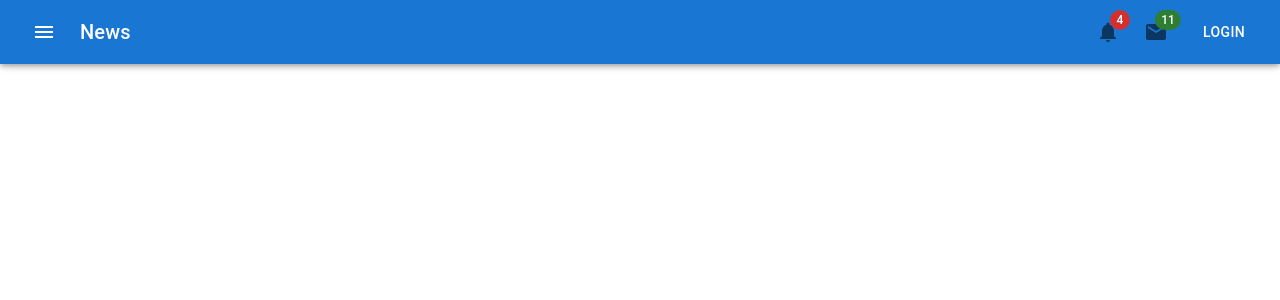
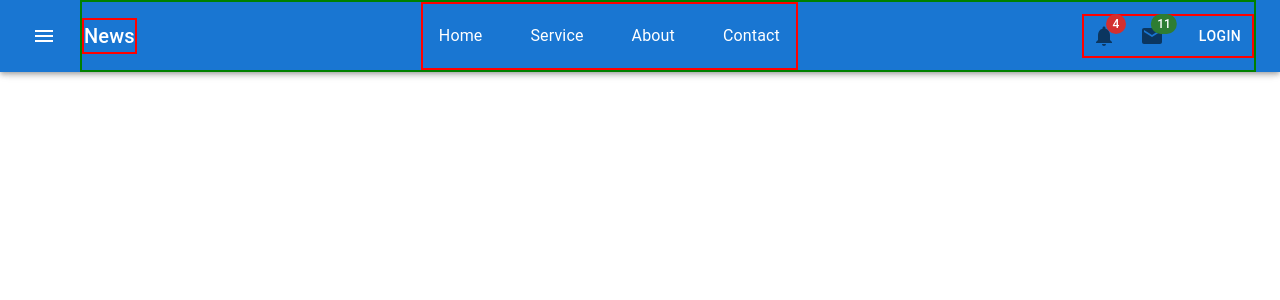
Before and after one commit to Emam-Bokhari/MUI, a React (Vite) app: page / in a window 1280 px wide. Shown: the top 300 px of the page. Built offline with nearby package versions, Linux system fonts and the light colour scheme.

Commit message:
update navbar

```diff
--- a/src/components/Navbar.jsx
+++ b/src/components/Navbar.jsx
@@ -4,6 +4,10 @@ import {
   Box,
   Button,
   IconButton,
+  List,
+  ListItem,
+  ListItemButton,
+  ListItemText,
   Toolbar,
   Typography,
 } from "@mui/material";
@@ -13,6 +17,7 @@ import NotificationsIcon from "@mui/icons-material/Notifications";
 import MailIcon from "@mui/icons-material/Mail";
 
 export default function Navbar() {
+  const navItems = ["Home","Service", "About", "Contact"];
   return (
     <Fragment>
       <Box>
@@ -22,10 +27,37 @@ export default function Navbar() {
               <MenuIcon size="large" />
             </IconButton>
 
-            <Typography variant="h6" component="div" sx={{ flexGrow: 1 }}>
+            <Box
+              sx={{
+                flexGrow: 1,
+                border: "2px solid green",
+                display: "flex",
+                alignItems: "center",
+                justifyContent: "space-between",
+              }}
+            >
+              <Typography
+                variant="h6"
+                component="div"
+                sx={{ border: "2px solid red" }}
+              >
                 News
               </Typography>
 
+              {/* nav list */}
+              <Box>
+                <List sx={{ display: "flex", border: "2px solid red",gap:2 }}>
+                  {navItems.map((item) => (
+                    <ListItem key={item} disablePadding>
+                      <ListItemButton sx={{ textAlign: "center" }}>
+                        <ListItemText primary={item} />
+                      </ListItemButton>
+                    </ListItem>
+                  ))}
+                </List>
+              </Box>
+
+              <Box sx={{ border: "2px solid red" }}>
                 <IconButton sx={{ mr: 1 }} aria-label="Notification">
                   <Badge badgeContent={4} color="error">
                     <NotificationsIcon color="action" />
@@ -39,6 +71,8 @@ export default function Navbar() {
                 </IconButton>
 
                 <Button color="inherit">Login</Button>
+              </Box>
+            </Box>
           </Toolbar>
         </AppBar>
       </Box>
```
Lines whose indentation alone changed are shown as unchanged.
